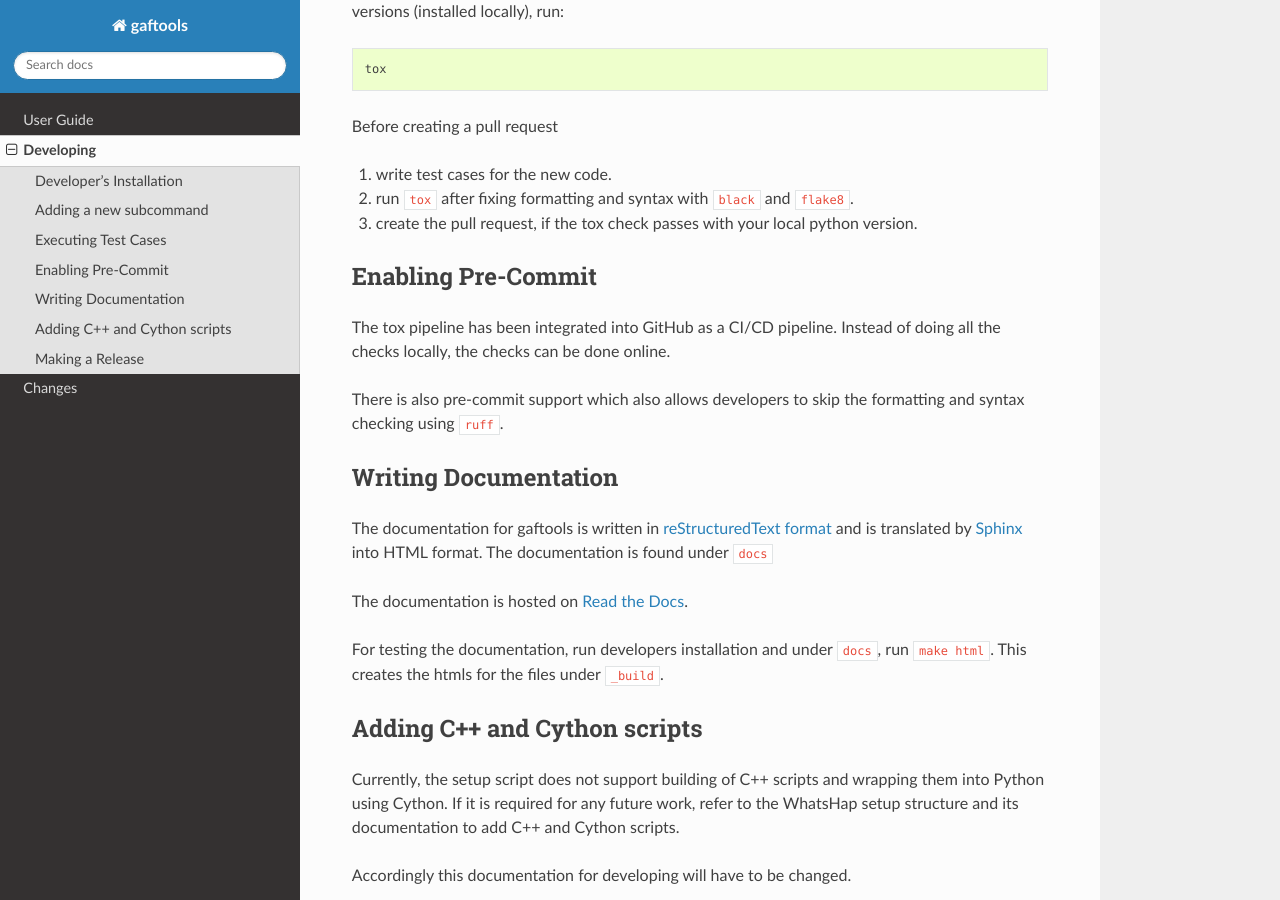
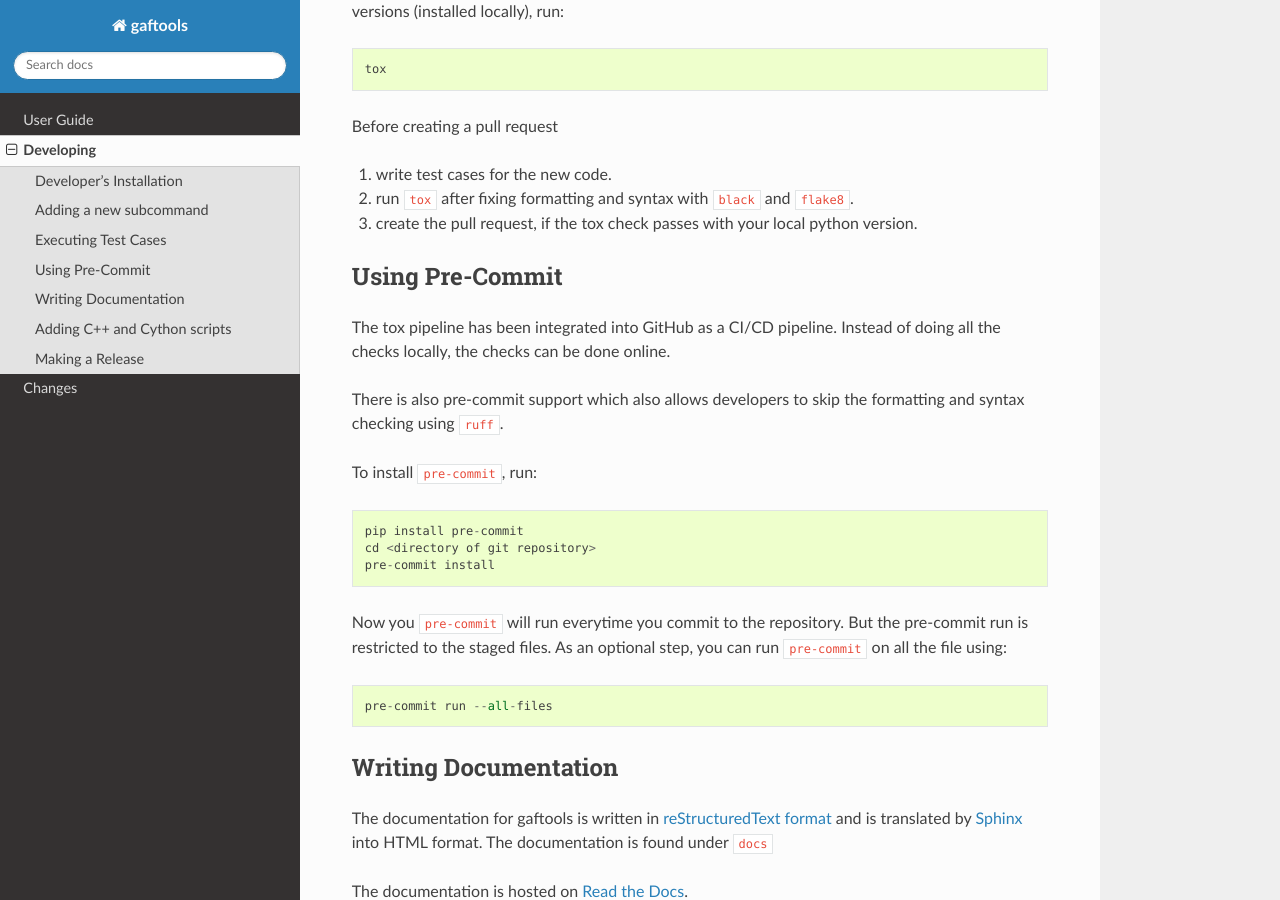
Before and after one commit to marschall-lab/gaftools, a Sphinx documentation site: the page built from docs/develop.rst, in a window 1280 px wide and 900 px high, scrolled down 1289 px. Built offline with Sphinx 7.4.7 and the Read the Docs theme 2.0.0, drawn with Linux system fonts in a browser that asks for light colours; the version number could not be read and is left out.

Commit message:
updating docs for pre-commit

```diff
--- a/docs/develop.rst
+++ b/docs/develop.rst
@@ -63,14 +63,26 @@ Before creating a pull request
 #. create the pull request, if the tox check passes with your local python version.
 
 
-Enabling Pre-Commit
--------------------
+Using Pre-Commit
+----------------
 
 The tox pipeline has been integrated into GitHub as a CI/CD pipeline.
 Instead of doing all the checks locally, the checks can be done online.
 
 There is also pre-commit support which also allows developers to skip the
 formatting and syntax checking using :code:`ruff`.
+
+To install :code:`pre-commit`, run::
+
+    pip install pre-commit
+    cd <directory of git repository>
+    pre-commit install
+
+Now you :code:`pre-commit` will run everytime you commit to the repository. But the pre-commit
+run is restricted to the staged files. As an optional step, you can run :code:`pre-commit` on
+all the file using::
+
+    pre-commit run --all-files
 
 
 Writing Documentation
```
